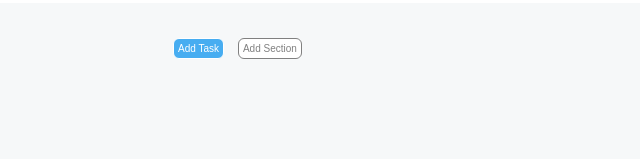
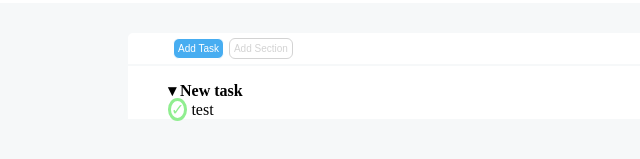
Before and after one commit to DNParadox/html-css-toboolist, a plain HTML site: page index.html in a window 1280 px wide. Shown: the part 67-226 px from the top of the page, without its empty margins (0-640 px from the left). Drawn offline with Linux system fonts and the light colour scheme.

Commit message:
Push di supporto!

```diff
--- a/css/style.css
+++ b/css/style.css
@@ -1,17 +1,17 @@
 /* Reset */
 * {
     margin: 0;
-    padding: 0%;
+    padding: 0;
     box-sizing: border-box;
 }
 
-/* Common */
+
 body {
     background-color:  #f6f8f9;
 }
 
 header {
-    background-color: white;
+    background-color: #ffffff;
     height: 70px;
 }
 .hrule {
@@ -31,16 +31,26 @@ header {
 }
 
 /* MAIN */
-/* main {
-    background-color: #f6f8f9;
-} */
 
+
+#contenitore1 {
+    margin-top: 30px;
+    border-radius: 5px 5px 0px 0px;
+
+}
+
+#contenitore2 {
+    margin-top: 2px;
+    padding-top: 15px;
+    border-radius: 0px;
+}
+/*  Main Common */
 .contenitore {
     margin: auto;
     width: 80%;
-    /* background-color: red; */
+    background-color:  #ffffff;
     margin-top: 30px;
-    border-radius: 3px 3px 0px 0px;
+    border-radius: 5px 5px 0px 0px;
     padding-left: 40px;
 }
 
@@ -63,5 +73,22 @@ header {
 
 .white {
     background-color: white;
-    color: grey;
+    color: lightgrey;
+    margin-left: -4px;
 }
+
+/* Unordered  List */
+li {
+    list-style-type: none;
+}
+
+.greencheck {
+    border-radius: 50%;
+    border-style:  solid;
+    border-color: lightgreen;
+    color: lightgreen;
+    text-align: center;
+    /* line-height: 10px; */
+    height: 10px;
+    width: 10px;
+}
--- a/index.html
+++ b/index.html
@@ -19,9 +19,43 @@
     </header>
     <!-- Main -->
     <main>
-        <div class="contenitore">
+        <div id="contenitore1" class="contenitore">
             <button class="btn blue"> Add Task </button>
             <button class="btn white"> Add Section </button>
+        </div>
+
+        <div id="contenitore2" class="contenitore">
+            <ul>
+                <li>
+                    <b>&#9662;  New task </b>
+                </li>
+                <li>
+                  <span class="greencheck">  &check;</span>  test
+                </li>
+
+
+
+
+                <!-- <li>
+                    <b>&#9662;  Today </b>
+                </li>
+                <li>
+                    &#10003; test
+                </li>
+
+                <li>
+                    &#10003; test
+                </li>
+
+                <li>
+                    &#10003; test
+                </li>
+
+                <li>
+                    &#10003; test
+                </li>
+            </ul> -->
+
         </div>
     </main>
 </body>
```
